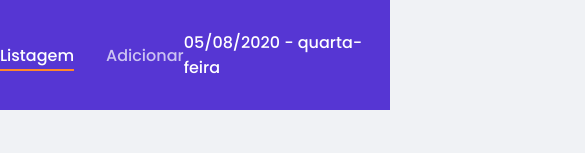
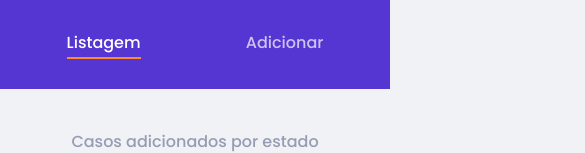
Before and after one commit to iannisacksson/register-covid-cases-frontend, a React (Create React App) app: page / in a window 390 px wide. Shown: the top 153 px of the page, 585 px wide, since content can reach past the window. Built offline with nearby package versions, Linux system fonts and the light colour scheme; no server answers.

Commit message:
feat: :sparkles: Add responsive

```diff
--- a/src/components/Header/styles.js
+++ b/src/components/Header/styles.js
@@ -6,7 +6,7 @@ const activeClassName = 'nav-item-active';
 
 export const Container = styled.div`
   background: #5636d3;
-  padding: 30px 0;
+  padding: 30px;
 
   header {
     max-width: 1120px;
@@ -41,6 +41,22 @@ export const Container = styled.div`
   p {
     color: #fff;
   }
+
+  @media (max-width: 575px) {
+    p {
+      display: none;
+    }
+
+    header {
+      justify-content: center;
+
+      nav {
+        width: 100%;
+        display: flex;
+        justify-content: space-around;
+      }
+    }
+  }
 `;
 
 export const LinkElement = styled(NavLink).attrs({
--- a/src/pages/Add/styles.js
+++ b/src/pages/Add/styles.js
@@ -14,6 +14,12 @@ export const Updated = styled.div`
 
 export const TableContainer = styled.section`
   margin-top: 64px;
+  max-width: 100%;
+  overflow: scroll;
+
+  &::-webkit-scrollbar {
+    width: 0px;
+  }
 
   table {
     width: 100%;
--- a/src/pages/Home/styles.js
+++ b/src/pages/Home/styles.js
@@ -31,6 +31,12 @@ export const Title = styled.div`
 
 export const TableContainer = styled.section`
   margin-top: 64px;
+  max-width: 100%;
+  overflow: scroll;
+
+  &::-webkit-scrollbar {
+    width: 0px;
+  }
 
   table {
     width: 100%;
@@ -64,6 +70,7 @@ export const TableContainer = styled.section`
           width: 20px;
           height: 20px;
         }
+      }
     }
 
     td:first-child {
```
